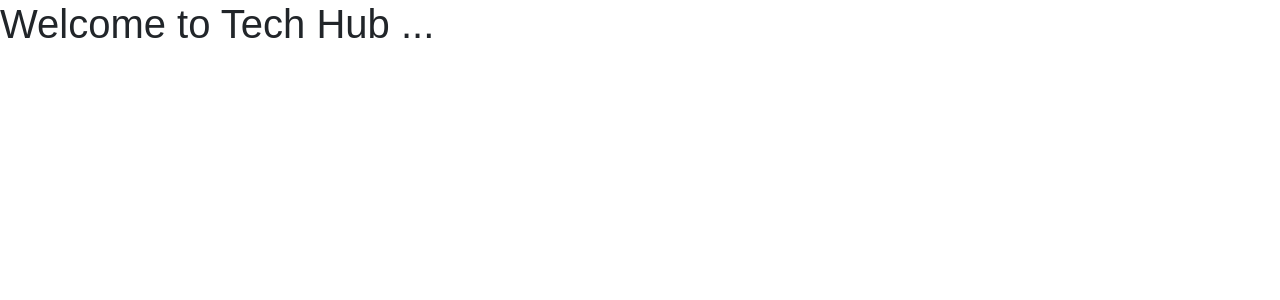
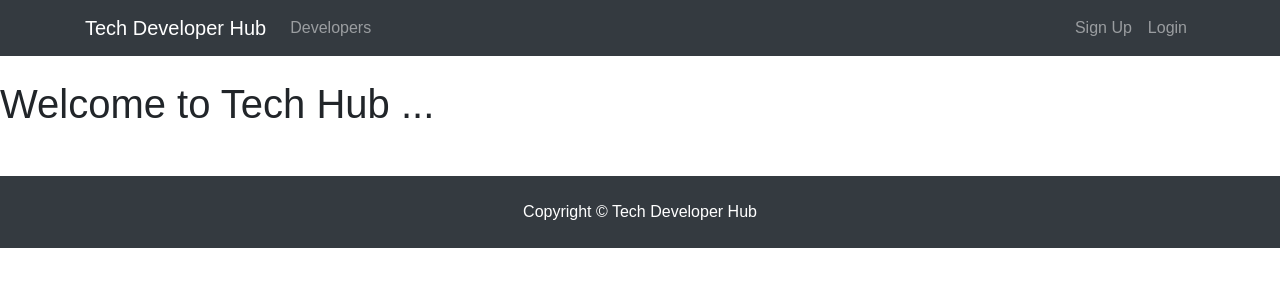
Before and after one commit to dnperera/tech-developer-hub, a React (Create React App) app in the folder client/: page / in a window 1280 px wide. Shown: the top 300 px of the page. Built offline with nearby package versions, Linux system fonts and the light colour scheme.

Commit message:
create basic layout react components Navbar,Footer

```diff
--- a/client/src/App.js
+++ b/client/src/App.js
@@ -1,11 +1,15 @@
 import React, { Component } from "react";
+import Navbar from "./components/layout/Navbar";
+import Footer from "./components/layout/Footer";
 import "./App.css";
 
 class App extends Component {
   render() {
     return (
       <div className="App">
+        <Navbar />
         <h1>Welcome to Tech Hub ...</h1>
+        <Footer />
       </div>
     );
   }
--- /dev/null
+++ b/client/src/components/layout/Footer.js
@@ -0,0 +1,9 @@
+import React from "react";
+
+export default () => {
+  return (
+    <footer className="bg-dark text-white mt-5 p-4 text-center">
+      Copyright &copy; {new Date().getFullYear} Tech Developer Hub
+    </footer>
+  );
+};
--- /dev/null
+++ b/client/src/components/layout/Navbar.js
@@ -0,0 +1,51 @@
+import React, { Component } from "react";
+
+class Navbar extends Component {
+  render() {
+    return (
+      <div>
+        <nav className="navbar navbar-expand-sm navbar-dark bg-dark mb-4">
+          <div className="container">
+            <a className="navbar-brand" href="landing.html">
+              Tech Developer Hub
+            </a>
+            <button
+              className="navbar-toggler"
+              type="button"
+              data-toggle="collapse"
+              data-target="#mobile-nav"
+            >
+              <span className="navbar-toggler-icon" />
+            </button>
+
+            <div className="collapse navbar-collapse" id="mobile-nav">
+              <ul className="navbar-nav mr-auto">
+                <li className="nav-item">
+                  <a className="nav-link" href="profiles.html">
+                    {" "}
+                    Developers
+                  </a>
+                </li>
+              </ul>
+
+              <ul className="navbar-nav ml-auto">
+                <li className="nav-item">
+                  <a className="nav-link" href="register.html">
+                    Sign Up
+                  </a>
+                </li>
+                <li className="nav-item">
+                  <a className="nav-link" href="login.html">
+                    Login
+                  </a>
+                </li>
+              </ul>
+            </div>
+          </div>
+        </nav>
+      </div>
+    );
+  }
+}
+
+export default Navbar;
--- a/package.json
+++ b/package.json
@@ -4,8 +4,11 @@
   "description": "Social Network App for Developers",
   "main": "index.js",
   "scripts": {
+    "client-install": "npm install --prefix client",
     "start": "node server.js",
-    "server": "nodemon server.js"
+    "server": "nodemon server.js",
+    "client": "npm start --prefix client",
+    "dev": "concurrently \"npm run server\" \"npm run client\""
   },
   "repository": {
     "type": "git",
```
Also changed, not shown: client/src/components/layout/Landing.js (added), 1 other file (tests, documents, lock files or other folders).
